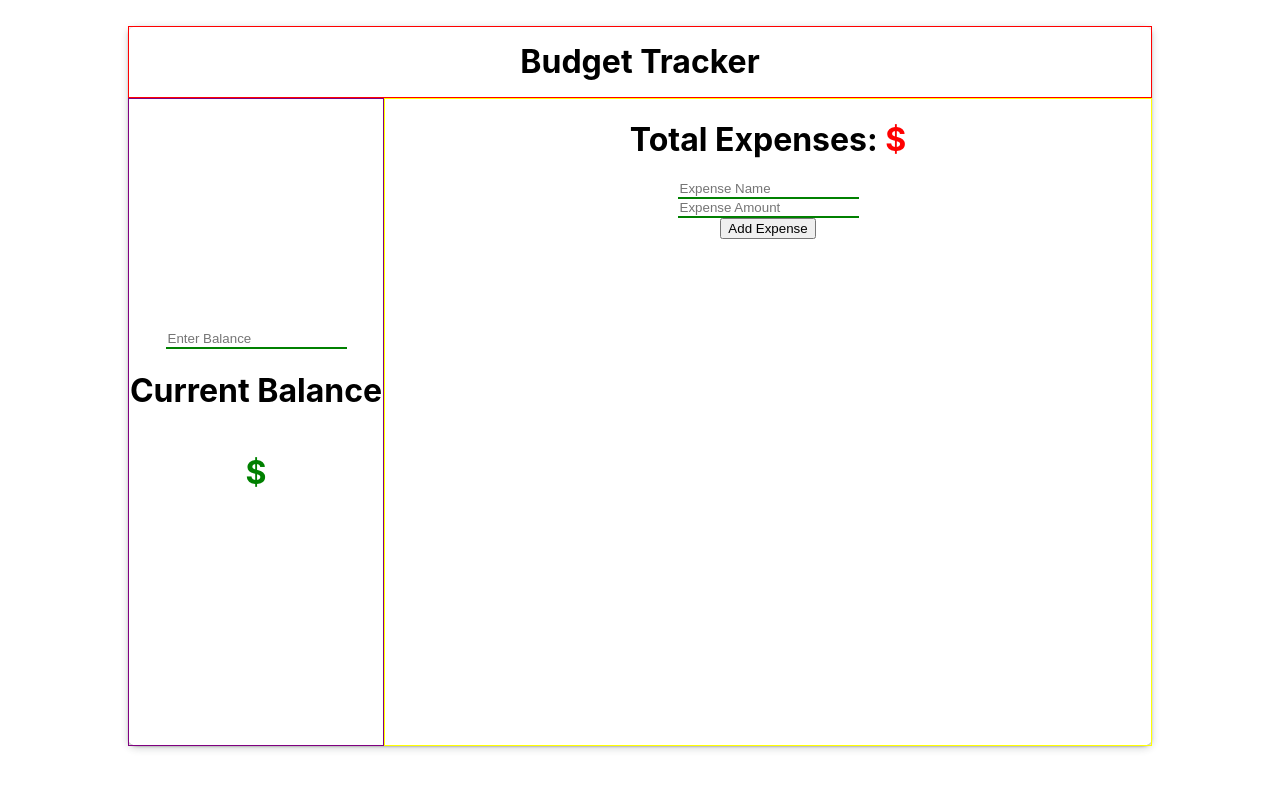
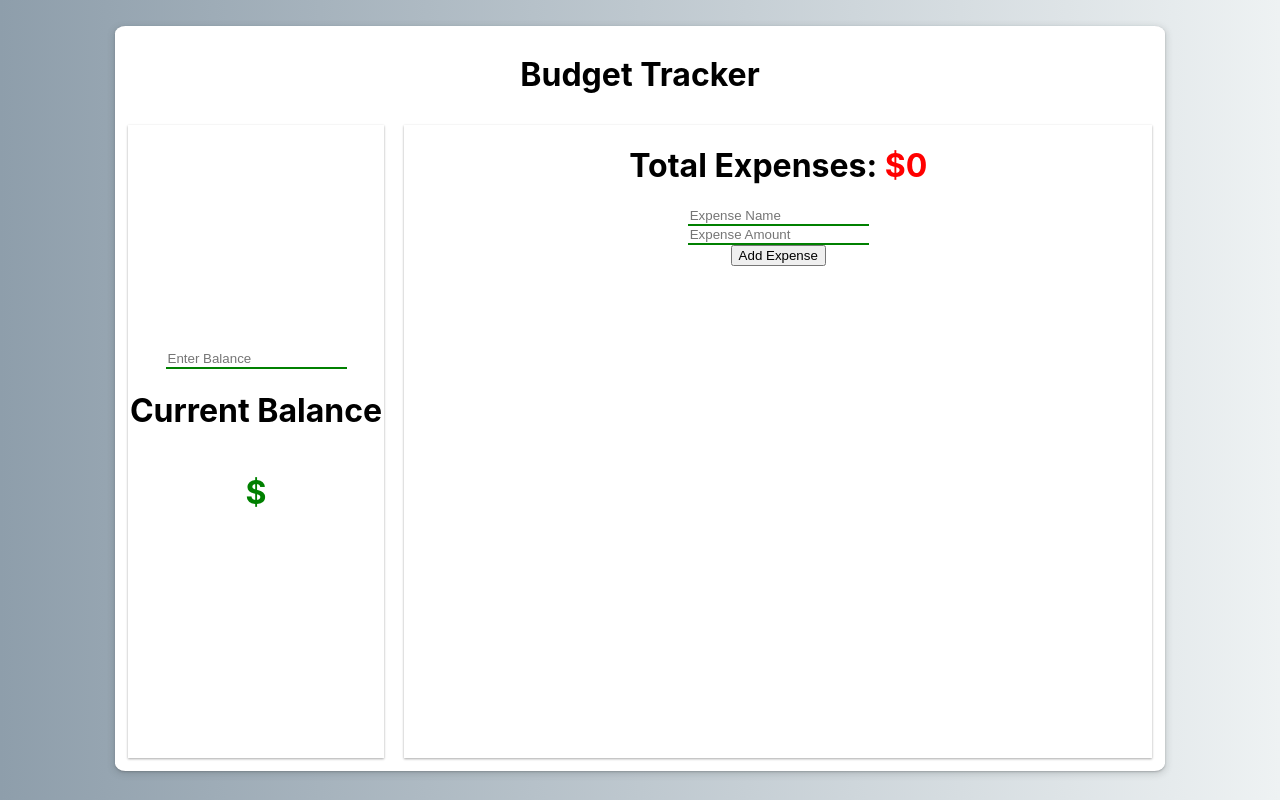
Before and after one commit to c-ggreen/Budget-Tracker, a React (Create React App) app: page / in a window 1280 px wide. Built offline with nearby package versions, Linux system fonts and the light colour scheme.

Commit message:
fixed total expense concatenation problem and added styling

```diff
--- a/src/App.css
+++ b/src/App.css
@@ -1,31 +1,39 @@
+body{
+  background: linear-gradient(to right, #8e9eab, #eef2f3);
+}
 .main{
   /* border: solid 1px black; */
+  background-color: white;
   border-radius: 1%;
   height: 90vh;
   width: 80%;
   margin: 2% auto;
   box-shadow: rgba(60, 64, 67, 0.3) 0px 1px 2px 0px, rgba(60, 64, 67, 0.15) 0px 2px 6px 2px;
   display: grid;
-  grid-template-rows: 10% 90%;
-  grid-template-columns: 25% 75%;
+  grid-template-rows: 10% 88%;
+  grid-template-columns: 25% 73%;
+  gap: 2% 2%;
   grid-template-areas:"header header"
                       "balance expense"
   ;
+  padding: 1%;
 }
 header{
   grid-area: header;
-  border: 1px solid red;
+  /* border: 1px solid red; */
   display: flex;
   align-items: center;
   justify-content: center;
+
 }
 .balanceMain{
   grid-area: balance;
-  border: 1px solid purple;
+  /* border: 1px solid purple; */
   display: flex;
   flex-direction: column;
   align-items: center;
   justify-content: center;
+  box-shadow: rgba(0, 0, 0, 0.12) 0px 1px 3px, rgba(0, 0, 0, 0.24) 0px 1px 2px;
 
 }
   .balanceInput{
@@ -44,10 +52,11 @@ header{
   }
 .expenseMain{
   grid-area: expense;
-  border: 1px solid yellow;
+  /* border: 1px solid yellow; */
   display: flex;
   flex-direction: column;
   align-items: center;
+  box-shadow: rgba(0, 0, 0, 0.12) 0px 1px 3px, rgba(0, 0, 0, 0.24) 0px 1px 2px;
 }
   .totalExpense{
     color: red;
--- a/src/Components/ExpenseMain.jsx
+++ b/src/Components/ExpenseMain.jsx
@@ -1,5 +1,6 @@
 import React, { Component } from 'react';
 import ExpenseItem from './ExpenseItem';
+
 
 class ExpenseMain extends Component {
     constructor(props){
@@ -7,7 +8,8 @@ class ExpenseMain extends Component {
         this.state={
             expenseName: '',
             expenseAmount: '',
-            expenseArray:[]
+            expenseArray:[],
+            totalExpense: 0
         }
     }
 
@@ -33,7 +35,8 @@ class ExpenseMain extends Component {
         // Creating an object that sets the expenseName and expenseAmount equal to the current values in this.state
         const expenseObject ={
             expenseName: this.state.expenseName,
-            expenseAmount: this.state.expenseAmount
+            // Makes the entered value an integer instead of a string, this is needed when accessing the totalExpense function later on so that it will treat it as a number and add up instead of a string and concatenate. Ex. "5+3" is 8, instead of "53".
+            expenseAmount: parseInt(this.state.expenseAmount)
         }
 
         // Pushing the object with the current values into the the newArray variable
@@ -41,7 +44,22 @@ class ExpenseMain extends Component {
 
         // Setting the state of the original array in this.state to the newArray that now holds the updated values
         this.setState({
-            expenseArray: newArray
+            expenseArray: newArray,
+        })
+
+        // Calling the totalExpense function inside the addExpense function so that it fires whenever the Add Button is clicked
+        this.totalExpense()
+    }
+
+    // The function responsible for adding up all the expenseAmount values
+    totalExpense = () =>{
+
+        let expenseArray = this.state.expenseArray
+
+        let total = expenseArray.reduce((acc,cValue) => acc + cValue.expenseAmount, 0)
+
+        this.setState({
+            totalExpense: parseInt(total)
         })
     }
 
@@ -59,8 +77,8 @@ class ExpenseMain extends Component {
 
     render() {
         return (
-            <div className="expenseMain">
-                <h1>Total Expenses: <span className="totalExpense">${this.state.expenseAmount}</span></h1>
+            <div className="expenseMain" >
+                <h1>Total Expenses: <span className="totalExpense">${this.state.totalExpense}</span></h1>
 
             {/* The input field for the Expense Name */}
             <input
@@ -86,9 +104,8 @@ class ExpenseMain extends Component {
                 onFocus={this.onFocusAmount}
             />
 
-            {/* The button that carries on the addExpense function that adds the new expense object to the array, which in turn renders it onto the DOM */}
+            {/* The button that carries out the addExpense function that adds the new expense object to the array, which in turn renders it onto the DOM */}
             <button onClick={()=>{this.addExpense()}}>Add Expense</button>
-
 
             {/* I am rendering an "ExpenseItem" component by adding an item to an empty array. For each "ExpenseItem" I am giving it a prop of name and amount that is tied to the state */}
             {this.state.expenseArray.map((item,i)=>{
```
Also changed, not shown: src/Components/Bridge.jsx (added, +16 -0 lines).
